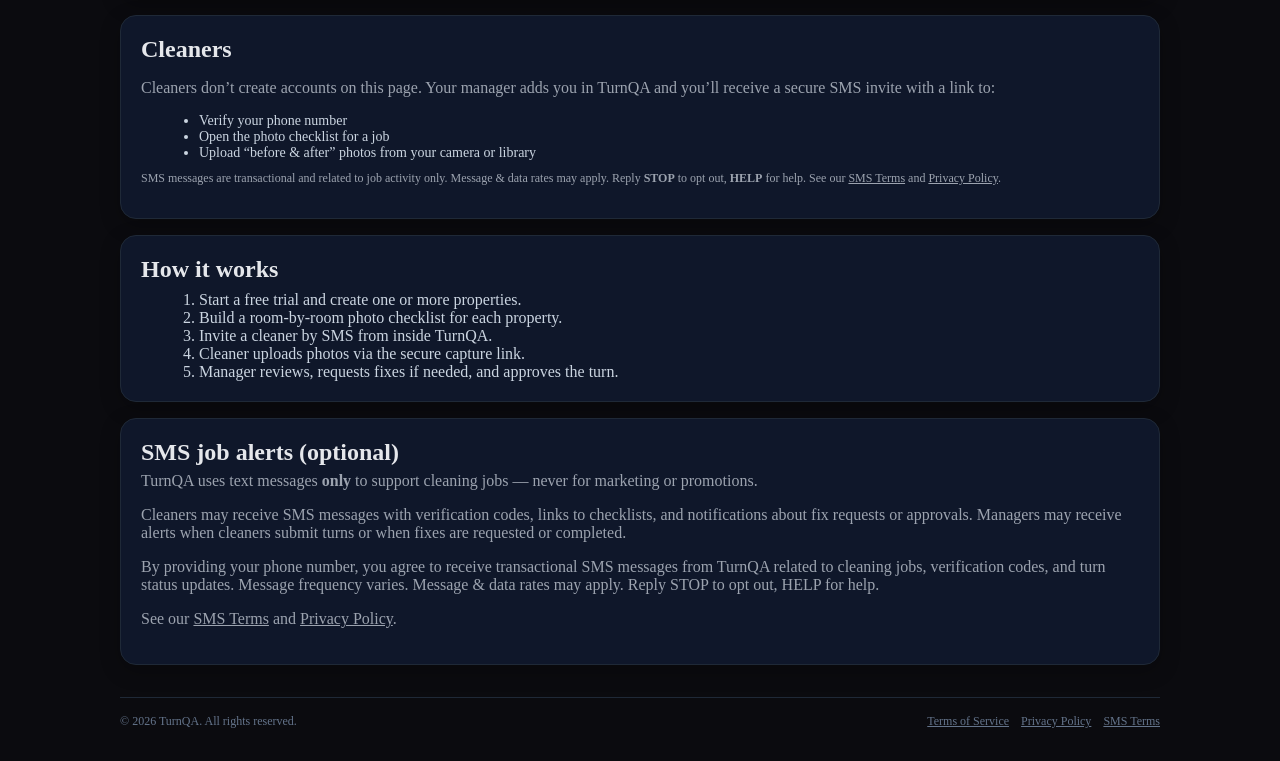
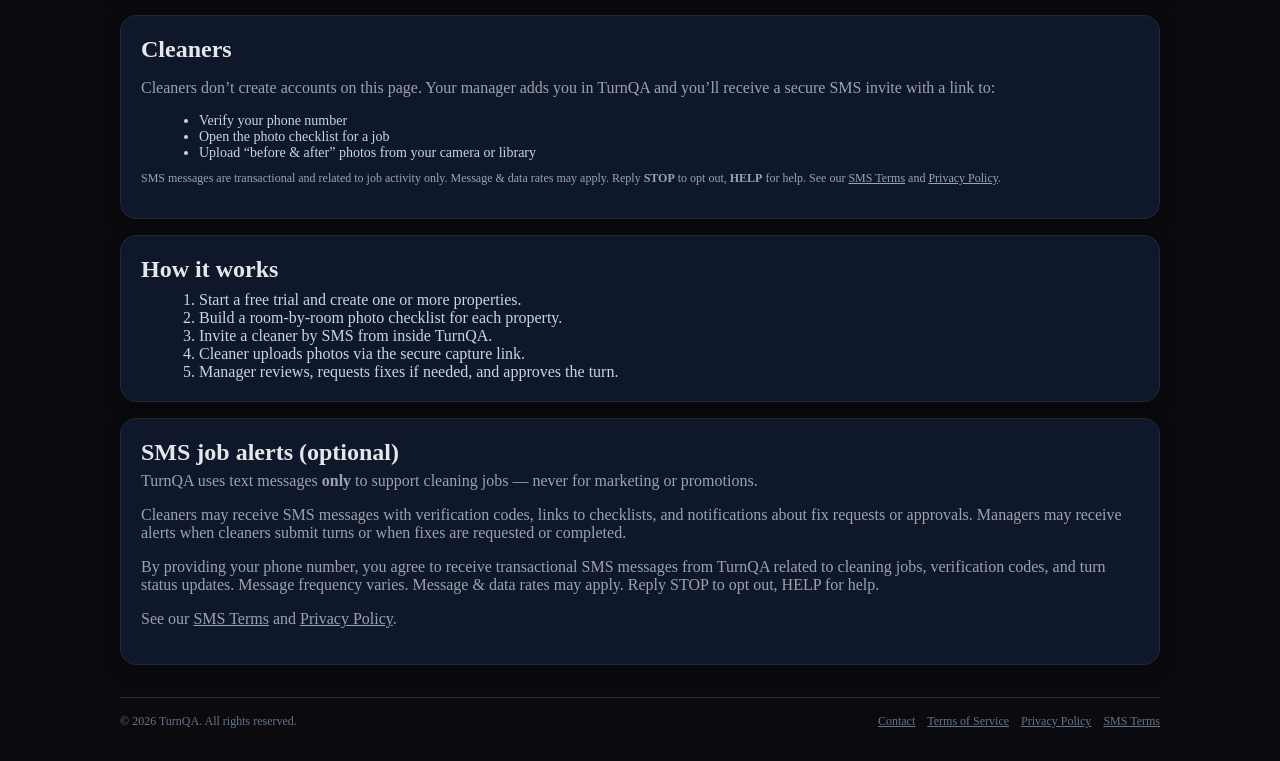
Before and after one commit to dmeadows001/turn-qa, a Next.js app: page / in a window 1280 px wide. Shown: the part 296-1057 px from the top of the page. Built offline with nearby package versions, Linux system fonts and the light colour scheme; no server answers.

Commit message:
Update index.js

```diff
--- a/pages/index.js
+++ b/pages/index.js
@@ -143,6 +143,9 @@ export default function Home() {
       >
         <span>© {year} TurnQA. All rights reserved.</span>
         <span style={{ display: 'flex', gap: 12, flexWrap: 'wrap' }}>
+        <Link href="/contact" style={{ textDecoration: 'underline' }}>
+          Contact
+          </Link>
           <Link href="/legal/terms" style={{ textDecoration: 'underline' }}>
             Terms of Service
           </Link>
```
